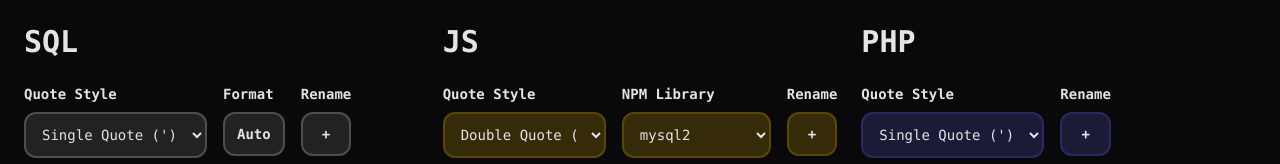
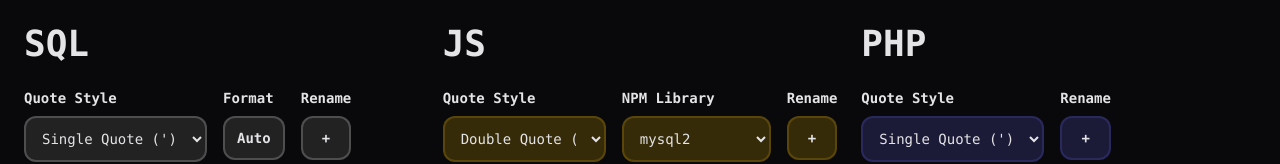
Before and after one commit to lukesrw/sql-converter, a Next.js app: page / in a window 1280 px wide. Shown: the top 164 px of the page. Built offline with nearby package versions, Linux system fonts and the light colour scheme.

Commit message:
Increase font size

```diff
--- a/src/components/Column.tsx
+++ b/src/components/Column.tsx
@@ -9,7 +9,7 @@ export namespace Column {
 export function Column(props: Readonly<Column.Props>) {
     return (
         <div className="flex-1 flex flex-col pb-8 xl:pb-0 xl:mb-4">
-            <h1 className="text-3xl mb-4 font-extrabold">{props.title}</h1>
+            <h1 className="text-4xl mb-4 font-extrabold">{props.title}</h1>
 
             {props.children}
         </div>
```
